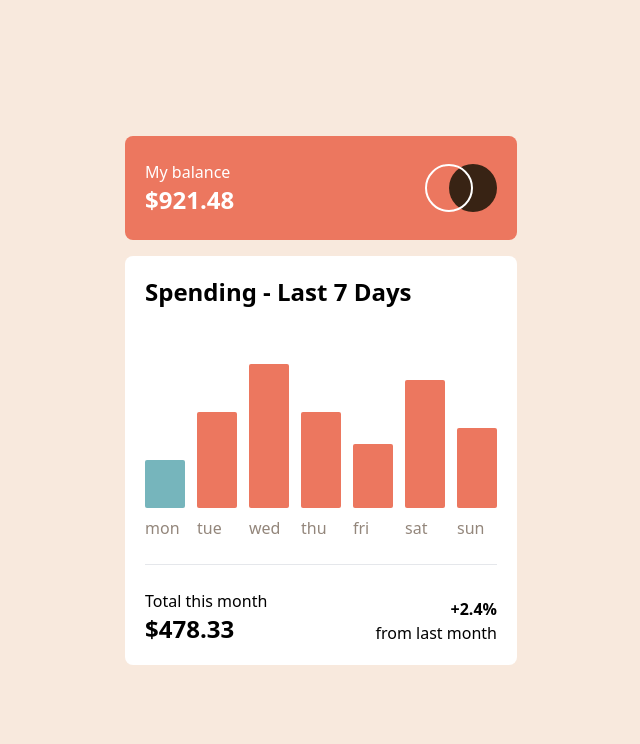
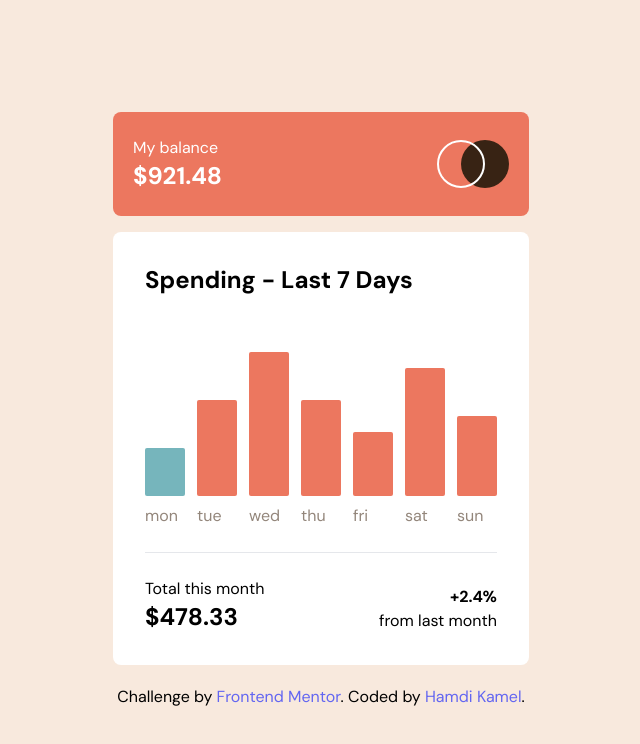
Before and after one commit to hamdi4-beep/expenses-chart-component-main, a React (Vite) app: page / in a window 1280 px wide. Shown: the top 744 px of the page, without its empty margins (319-959 px from the left). Built offline with nearby package versions, Linux system fonts and the light colour scheme.

Commit message:
changed the default font to DM Sans

```diff
--- a/index.html
+++ b/index.html
@@ -2,7 +2,10 @@
 <html lang="en">
   <head>
     <meta charset="UTF-8" />
-    <link rel="icon" type="image/svg+xml" href="/vite.svg" />
+    <link rel="icon" type="image/png" sizes="32x32" href="./images/favicon-32x32.png">
+    <link rel="preconnect" href="https://fonts.googleapis.com">
+    <link rel="preconnect" href="https://fonts.gstatic.com" crossorigin>
+    <link href="https://fonts.googleapis.com/css2?family=DM+Sans:ital,opsz,wght@0,9..40,100..1000;1,9..40,100..1000&display=swap" rel="stylesheet">
     <meta name="viewport" content="width=device-width, initial-scale=1.0" />
     <title>expenses chart bar main</title>
   </head>
--- a/package.json
+++ b/package.json
@@ -23,6 +23,7 @@
     "eslint": "^8.57.0",
     "eslint-plugin-react-hooks": "^4.6.0",
     "eslint-plugin-react-refresh": "^0.4.6",
+    "gh-pages": "^6.1.1",
     "postcss": "^8.4.38",
     "react-device-detect": "^2.2.3",
     "tailwindcss": "^3.4.1",
--- a/src/App.tsx
+++ b/src/App.tsx
@@ -2,8 +2,13 @@ import BartChartContainer from "./components/BarChartContainer"
 
 function App() {
   return (
-    <div className='bg-neutral-cream h-screen md:grid md:content-center' role='main'>
+    <div className='font-sans bg-neutral-cream h-screen md:grid md:content-center' role='main'>
       <BartChartContainer />
+
+      <div className="text-center mx-2">
+        Challenge by <a href="https://www.frontendmentor.io?ref=challenge" className='text-indigo-500' target="_blank">Frontend Mentor</a>.
+        Coded by <a href="https://www.frontendmentor.io/profile/hamdi4-beep" className='text-indigo-500'>Hamdi Kamel</a>.
+      </div>
     </div>
   )
 }
--- a/src/components/BarChartContainer.tsx
+++ b/src/components/BarChartContainer.tsx
@@ -6,7 +6,7 @@ function BartChartContainer() {
         <div className="md:max-w-lg max-w-md mx-auto p-5">
             <BarChartHeader />
 
-            <div className="bg-white p-5 mt-4 rounded-lg">
+            <div className="bg-white md:p-8 p-5 mt-4 rounded-lg">
                 <span className="text-dark-brown font-bold text-2xl">Spending - Last 7 Days</span>
                 <BarChartItemsList />
                 <div className='border-t border-grey my-6'></div>
--- a/src/components/BarChartHeader.tsx
+++ b/src/components/BarChartHeader.tsx
@@ -8,7 +8,7 @@ function BarChartHeader() {
                 <span className='font-bold text-2xl'>$921.48</span>
             </div>
 
-            <img src={logoSrc} alt="logo image" />
+            <img src={logoSrc} alt="logo image of two circles intertwined" />
         </div>
     )
 }
--- a/src/components/BarChartItem.tsx
+++ b/src/components/BarChartItem.tsx
@@ -1,14 +1,14 @@
 import * as React from 'react'
 import {isMobile} from 'react-device-detect'
 
-const HoverElem = ({
-    price
+const AmountTag = ({
+    amount
 }: {
-    price: string
+    amount: string
 }) => {
     return (
         <div className="absolute bg-neutral-dark-brown rounded-sm text-center p-1 -mt-9 mb-1 -mx-2">
-            <span className="text-white">{price}</span>
+            <span className="text-white">{amount}</span>
         </div>
     )
 }
@@ -33,9 +33,9 @@ function BarChartItem({
             onMouseLeave={() => setIsMouseOver(false)}
         >
             {isDesktop && day === 'wed' ? (
-                <HoverElem price="$52.36" />
+                <AmountTag amount="$52.36" />
             ) : isDesktop && day === 'thu' ? (
-                <HoverElem price="$31.01" />
+                <AmountTag amount="$31.01" />
             ) : ''}
 
             <div className={`md:w-10 w-8 ${height} ${isCurrentDay ? 'bg-primary-cyan' : 'bg-primary-soft-red'} rounded-sm`}></div>
--- a/tailwind.config.js
+++ b/tailwind.config.js
@@ -6,6 +6,9 @@ export default {
   ],
   theme: {
     extend: {
+      fontFamily: {
+        sans: ['DM Sans']
+      },
       colors: {
         primary: {
           'soft-red': 'hsl(10, 79%, 65%)',
```
Also changed, not shown: 1 other file (tests, documents, lock files or other folders).
